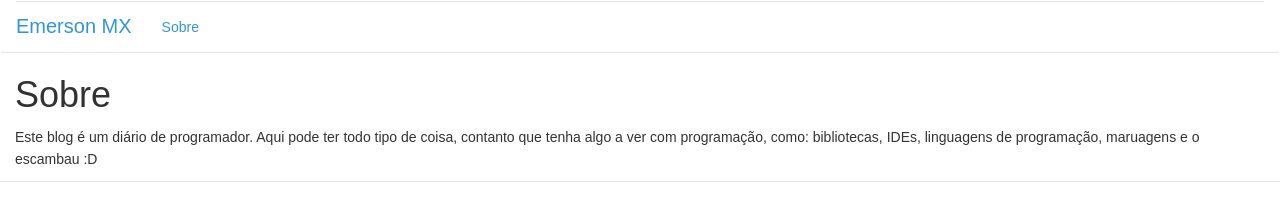
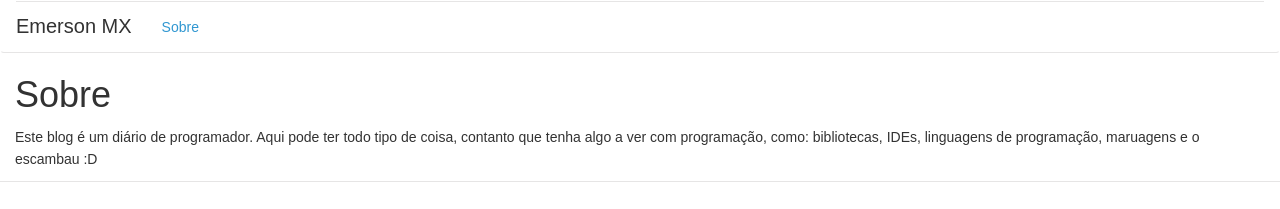
Before and after one commit to emersonmx/emersonmx.github.io, a Jekyll site: the page built from sobre.md, in a window 1280 px wide. Shown: the top 209 px of the page. Built offline with Jekyll 4.4.1, drawn with Linux system fonts in a browser that asks for light colours; a script that is not in the unit is left out.

Commit message:
Fix header style

```diff
--- a/_includes/header.html
+++ b/_includes/header.html
@@ -14,9 +14,11 @@
                     </a>
                 </h1>
                 {% else %}
-                <a href="{{ "/" | relative_url }}" class="navbar-brand title">
-                    {{ site.title | escape }}
-                </a>
+                <div class="navbar-brand title">
+                    <a href="{{ "/" | relative_url }}">
+                        {{ site.title | escape }}
+                    </a>
+                </div>
                 {% endif %}
             </div>
 
```
